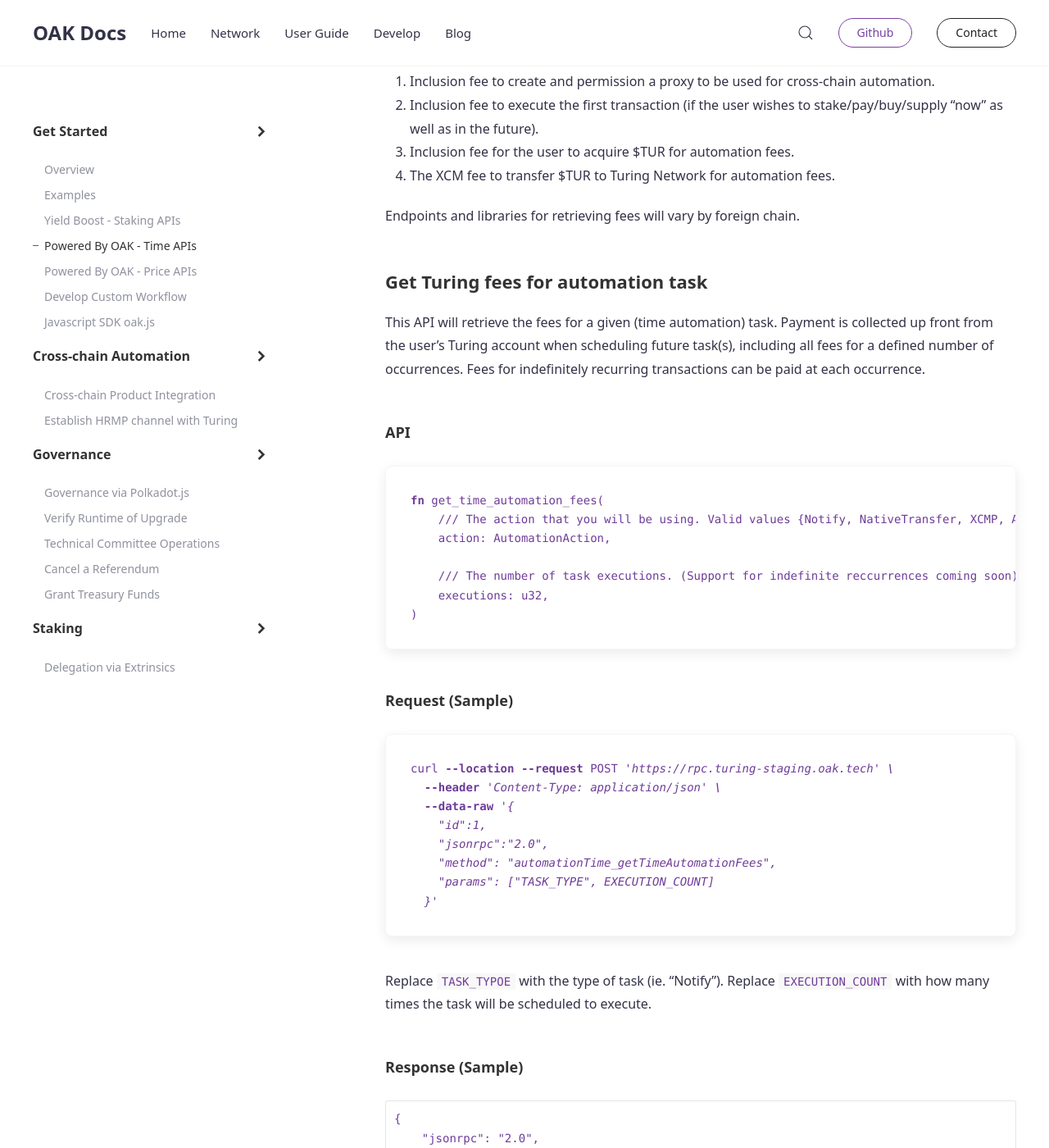
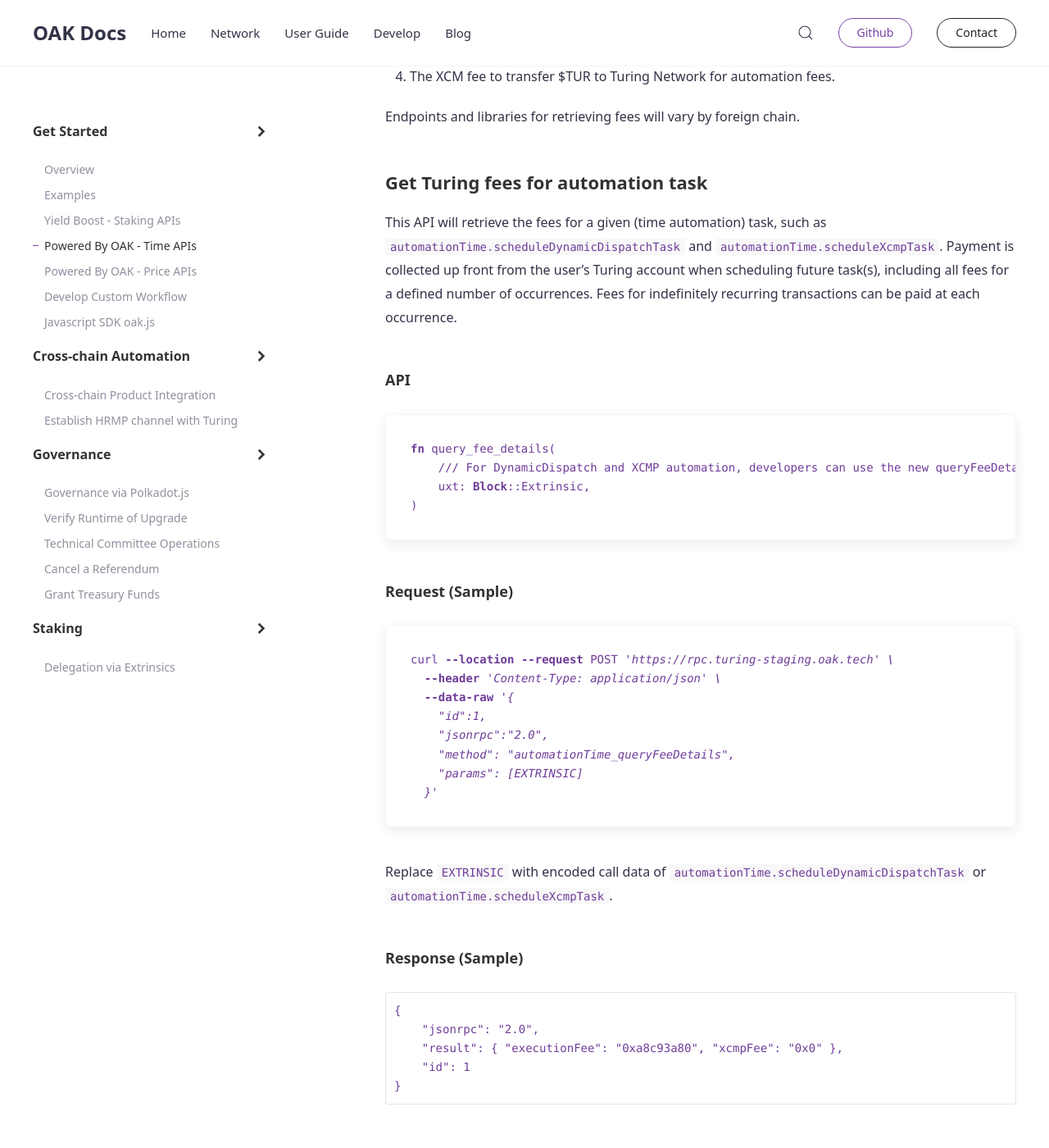
Before and after one commit to AvaProtocol/OAK-docs, a Jekyll site: the page built from _docs/powered-by-oak-time-apis.md, in a window 1280 px wide and 1400 px high, scrolled down 7975 px. Shown: the whole window at 82% size. Built offline with Jekyll 4.4.1, drawn with Linux system fonts in a browser that asks for light colours; some of the changed text lies outside the part shown.

Commit message:
Add dynamic dispatch task

````diff
--- a/_docs/powered-by-oak-time-apis.md
+++ b/_docs/powered-by-oak-time-apis.md
@@ -13,9 +13,9 @@
  - paying over time (recurring payments on a foreign chain),
  - anything else you can do on supported parachains, sometime(s) in the future.
 
-2. `scheduleNativeTransferTask` can be used to schedule a transfer of Turing Network’s native token ($TUR).
+1. `scheduleDynamicDispatchTask` can be used to schedule a dynamic dispatch task.
 
-3. `cancelTask` can be used to cancel any existing automation tasks (must be from the account which created the task).
+1. `cancelTask` can be used to cancel any existing automation tasks (must be from the account which created the task).
 
 Head over to [Price Automation](https://docs.oak.tech/docs/automation-price-apis/) if you want to trigger future transactions using any data other than "time".
 
@@ -60,28 +60,28 @@
     provided_id: Vec<u8>,
 
     /// An array of unix standard time stamps (in seconds) for when the task should run (accepts a string input). The time stamp must be at the start of any minute (i.e. the timestamp number modulo 60 must equal 0).
-    execution_times: Vec<UnixTime>,
+    schedule: ScheduleParam,
 
     /// The parachain location where the encoded extrinsic call will be sent.
     para_id: ParaId,
 
     /// The identifier of the token that is to be used for cross-chain automation fees (assume $TUR).
-    currency_id: u32,
+    currency_id: T::CurrencyId,
 
     /// A proxied version of the encoded extrinsic call to perform the future action.
-    call: Vec<u8>,
+    encoded_call: Vec<u8>,
 
     /// The total weight of the encoded call that will be sent back to the parachain.
-    weight_at_most: Weight,
+    encoded_call_weight: u64,
 )
 ```
 
-## Create a native token transfer task
-This API allows you to schedule transfering Turing Network's native token ($TUR) to another account.
+## Create a dynamic dispatch task
+This API allows you to schedule a dynamic dispatch task.
 
 #### API
 ```rust
-fn schedule_native_transfer_task(
+fn schedule_dynamic_dispatch_task(
     /// The address of the account that created or is creating the task. Automatically passed in when the transaction is signed.
     origin: OriginFor<T>,
 
@@ -89,13 +89,9 @@
     provided_id: Vec<u8>,
 
     /// An array of unix standard time stamps (in seconds) for when the task should run (accepts a string input). The time stamp must be at the start of any minute (i.e. the timestamp number modulo 60 must equal 0).
-    execution_times: Vec<UnixTime>,
+    schedule: ScheduleParam,
 
-    /// The account you want to transfer tokens to.
-    recipient_id: AccountId,
-
-    /// The amount you want to transfer.
-    amount: u128,
+    call: Box<<T as Config>::Call>,
 )
 ```
 
@@ -246,16 +242,13 @@
 Endpoints and libraries for retrieving fees will vary by foreign chain.
 
 ### Get Turing fees for automation task
-This API will retrieve the fees for a given (time automation) task. Payment is collected up front from the user’s Turing account when scheduling future task(s), including all fees for a defined number of occurrences. Fees for indefinitely recurring transactions can be paid at each occurrence.
+This API will retrieve the fees for a given (time automation) task, such as `automationTime.scheduleDynamicDispatchTask` and `automationTime.scheduleXcmpTask`. Payment is collected up front from the user’s Turing account when scheduling future task(s), including all fees for a defined number of occurrences. Fees for indefinitely recurring transactions can be paid at each occurrence.
 
 #### API
 ```rust
-fn get_time_automation_fees(
-    /// The action that you will be using. Valid values {Notify, NativeTransfer, XCMP, AutoCompoundDelgatedStake}.
-    action: AutomationAction,
-
-    /// The number of task executions. (Support for indefinite reccurrences coming soon)
-    executions: u32,
+fn query_fee_details(
+    /// For DynamicDispatch and XCMP automation, developers can use the new queryFeeDetails rpc. This extrinsic appropriately takes into account the correct fees for both Fixed and Scheduled executions.
+    uxt: Block::Extrinsic,
 )
 ```
 
@@ -266,20 +259,18 @@
   --data-raw '{
     "id":1,
     "jsonrpc":"2.0",
-    "method": "automationTime_getTimeAutomationFees",
-    "params": ["TASK_TYPE", EXECUTION_COUNT]
+    "method": "automationTime_queryFeeDetails",
+    "params": [EXTRINSIC]
   }'
 ```
 
-Replace `TASK_TYPOE` with the type of task (ie. "Notify").
-Replace `EXECUTION_COUNT` with how many times the task will be scheduled to
-execute.
+Replace `EXTRINSIC` with encoded call data of `automationTime.scheduleDynamicDispatchTask` or `automationTime.scheduleXcmpTask`.
 
 #### Response (Sample)
 ```JSON
 {
     "jsonrpc": "2.0",
-    "result": 252000000,
+    "result": { "executionFee": "0xa8c93a80", "xcmpFee": "0x0" },
     "id": 1
 }
 ```
````
